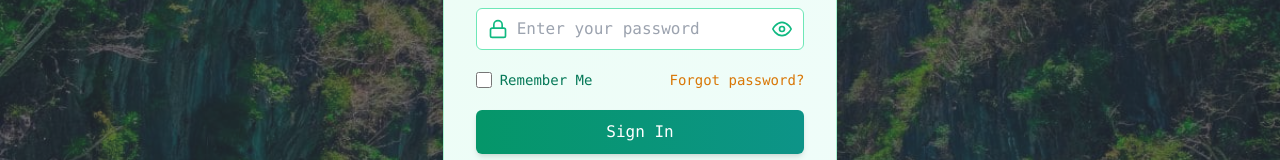
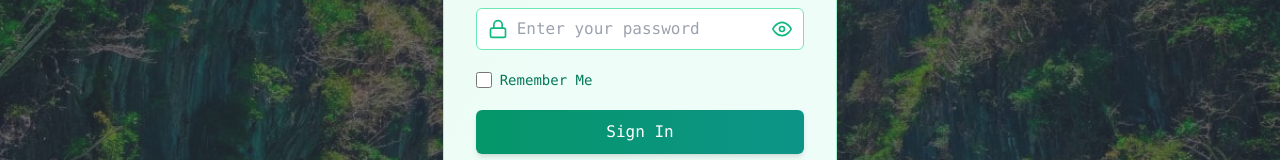
Before and after one commit to marcgerasmio/CTSIMP_Frontend, a React (Vite) app: page /auth in a window 1280 px wide. Shown: the part 340-500 px from the top of the page. Built offline with nearby package versions, Linux system fonts and the light colour scheme.

Commit message:
remove the forgot password option in the login component

```diff
--- a/src/components/Auth/Login.jsx
+++ b/src/components/Auth/Login.jsx
@@ -301,9 +301,7 @@ const Login = ({ onToggle }) => {
             />
             Remember Me
           </label>
-          <a href="#" className="text-sm text-amber-600 hover:text-amber-700">
-            Forgot password?
-          </a>
+
         </div>
 
         <button
```
